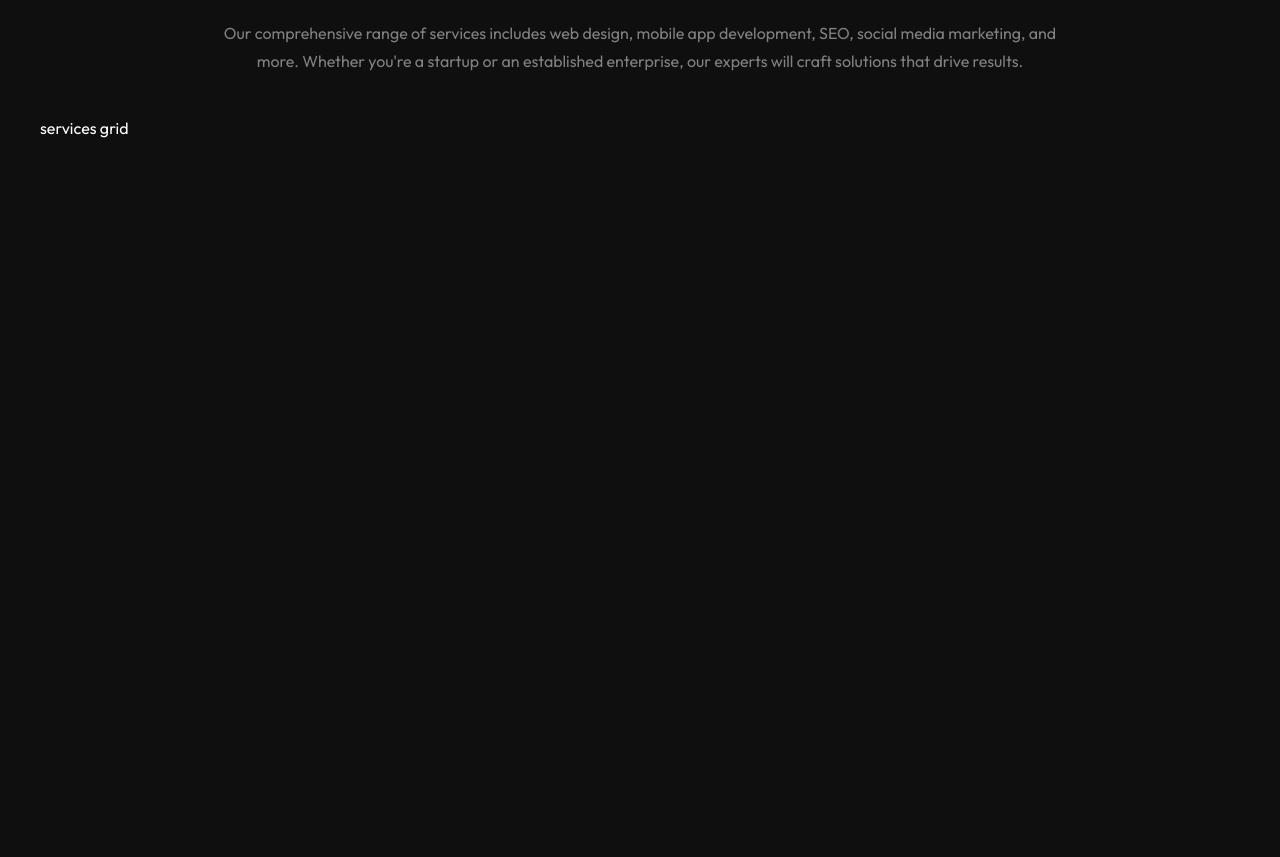
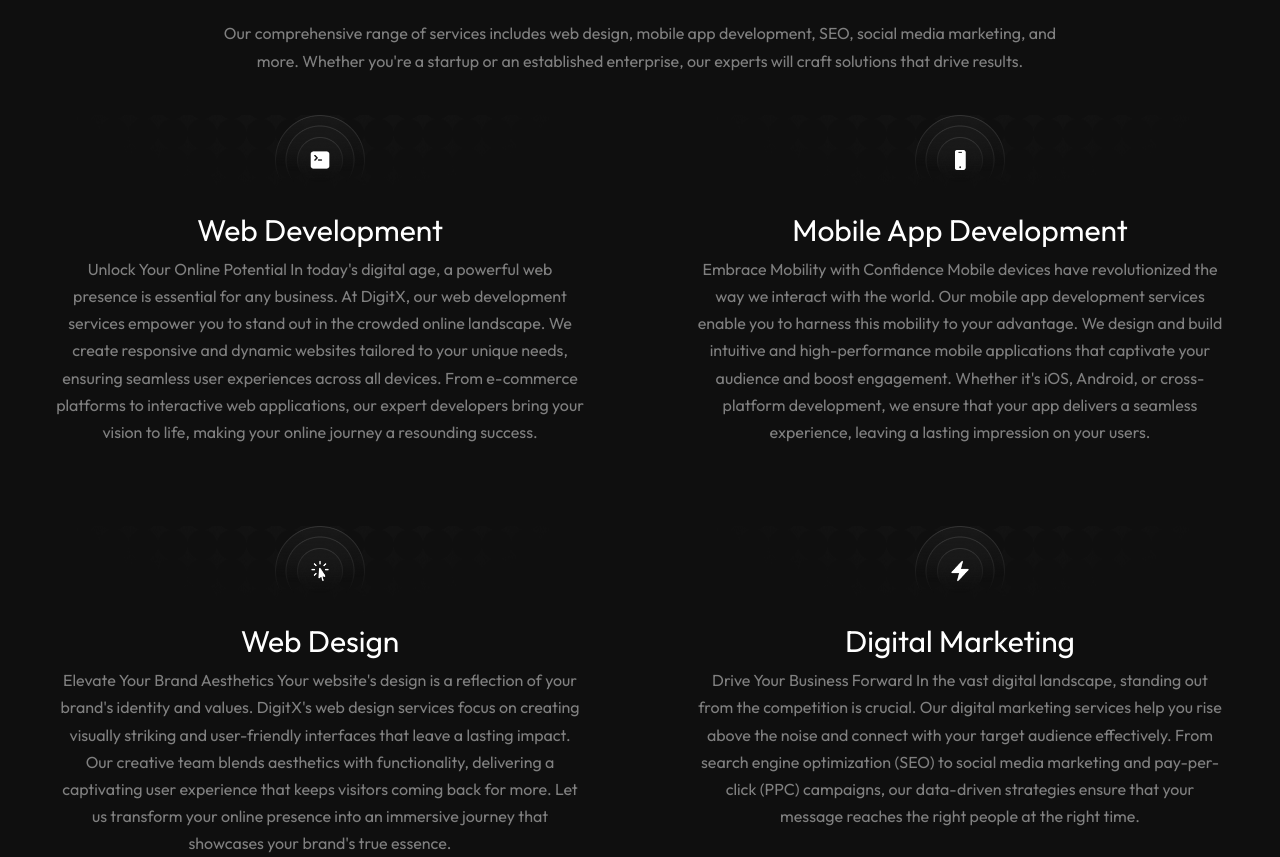
Before and after one commit to Segundavid-Dev/aerassky, a React (Vite) app: page / in a window 1280 px wide. Shown: the part 1636-2493 px from the top of the page. Before the commit the page ends 1778 px from the top, so only its background shows below. Built offline with nearby package versions, Linux system fonts and the light colour scheme.

Commit message:
style(ui): implemented services section

```diff
--- a/public/data.ts
+++ b/public/data.ts
@@ -1,4 +1,4 @@
-import type { reasonsArrayType } from "../src/types/index";
+import type { reasonsArrayType, servicesArrayType } from "../src/types/index";
 
 export const reasonsArray: reasonsArrayType = [
   {
@@ -33,24 +33,24 @@ export const reasonsArray: reasonsArrayType = [
   },
 ];
 
-export const servicesArray = [
+export const servicesArray: servicesArrayType = [
   {
-    img: "/web-dev-icon.png",
+    img: "/images/home/web-dev-icon.png",
     heading: "Web Development",
     text: "Unlock Your Online Potential In today's digital age, a powerful web presence is essential for any business. At DigitX, our web development services empower you to stand out in the crowded online landscape. We create responsive and dynamic websites tailored to your unique needs, ensuring seamless user experiences across all devices. From e-commerce platforms to interactive web applications, our expert developers bring your vision to life, making your online journey a resounding success.",
   },
   {
-    img: "/Mobile-app-icon.png",
+    img: "/images/home/Mobile-app-icon.png",
     heading: "Mobile App Development",
     text: "Embrace Mobility with Confidence Mobile devices have revolutionized the way we interact with the world. Our mobile app development services enable you to harness this mobility to your advantage. We design and build intuitive and high-performance mobile applications that captivate your audience and boost engagement. Whether it's iOS, Android, or cross-platform development, we ensure that your app delivers a seamless experience, leaving a lasting impression on your users.",
   },
   {
-    img: "/web-design-icon.png",
+    img: "/images/home/web-design-icon.png",
     heading: "Web Design",
     text: "Elevate Your Brand Aesthetics Your website's design is a reflection of your brand's identity and values. DigitX's web design services focus on creating visually striking and user-friendly interfaces that leave a lasting impact. Our creative team blends aesthetics with functionality, delivering a captivating user experience that keeps visitors coming back for more. Let us transform your online presence into an immersive journey that showcases your brand's true essence.",
   },
   {
-    img: "/Digitial-Marketing-icon.png",
+    img: "/images/home/Digitial-Marketing-icon.png",
     heading: "Digital Marketing",
     text: "Drive Your Business Forward In the vast digital landscape, standing out from the competition is crucial. Our digital marketing services help you rise above the noise and connect with your target audience effectively. From search engine optimization (SEO) to social media marketing and pay-per-click (PPC) campaigns, our data-driven strategies ensure that your message reaches the right people at the right time.",
   },
--- a/src/components/home/Services.tsx
+++ b/src/components/home/Services.tsx
@@ -1,3 +1,5 @@
+import { servicesArray } from "../../../public/data";
+
 export default function Services() {
   return (
     <div>
@@ -20,7 +22,20 @@ export default function Services() {
 function ServicesGrid() {
   return (
     <div>
-      <p>services grid</p>
+      <div className="grid grid-cols-2 gap-20 text-center">
+        {servicesArray.map((item, index) => (
+          <div
+            key={index}
+            className="bg-[url(/images/home/abstract-background.png)] bg-no-repeat bg-center"
+          >
+            <img src={item.img} alt="Image icon" className="w-[90px] mx-auto" />
+            <h3 className="text-[30px]">{item.heading}</h3>
+            <p className="w-[95%] mx-auto text-[var(--text-gray)]">
+              {item.text}
+            </p>
+          </div>
+        ))}
+      </div>
     </div>
   );
 }
--- a/src/types/index.ts
+++ b/src/types/index.ts
@@ -8,3 +8,9 @@ export type reasonsArrayType = {
   heading: string;
   text: string;
 }[];
+
+export type servicesArrayType = {
+  img: string;
+  heading: string;
+  text: string;
+}[];
```
Also changed, not shown: public/images/home/abstract-background.png (added).
